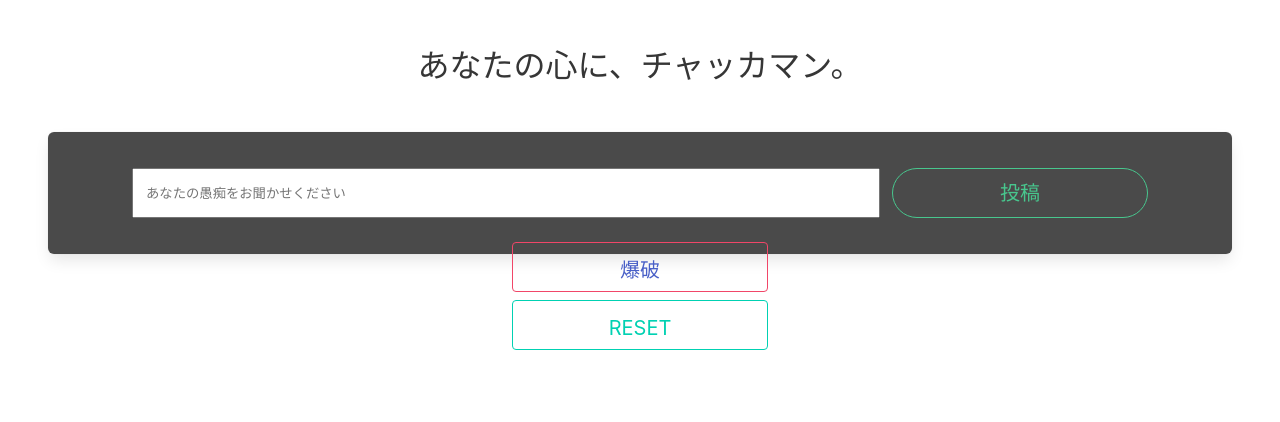
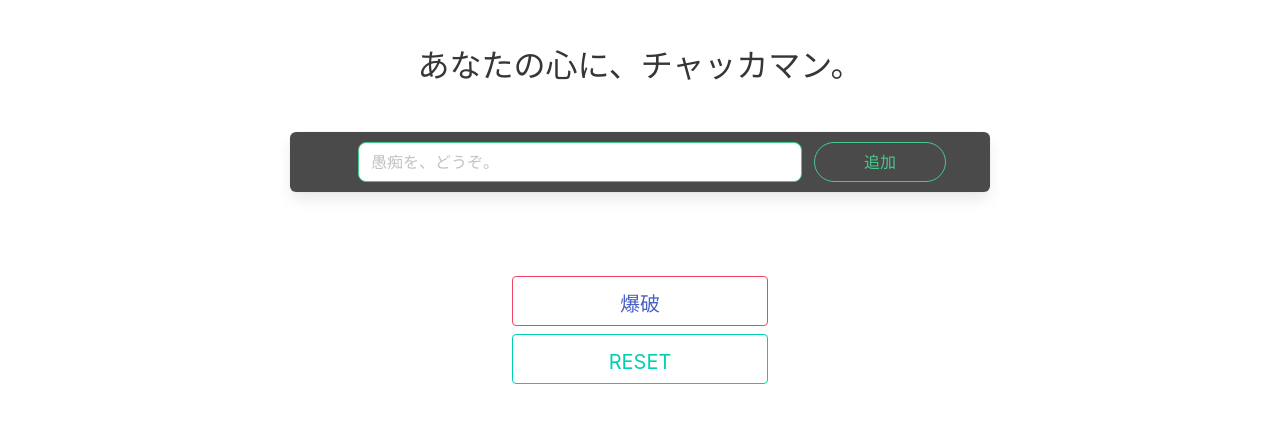
Before and after one commit to Takumikimura1899/2021Hackday_TEAM-AttoutekiNekoha_React-App, a React (Create React App) app: page / in a window 1280 px wide. Shown: the top 422 px of the page. Built offline with nearby package versions, Linux system fonts and the light colour scheme.

Commit message:
コンフリクト解消

```diff
--- a/src/components/organisms/PostComplain.jsx
+++ b/src/components/organisms/PostComplain.jsx
@@ -34,44 +34,22 @@
 
   return (
     <section>
-        <section className="section box has-background-grey-dark box-radius-3">
-          <form
-            action="submit"
-            onSubmit={handleSubmit}
-            className="field columns is-grouped is-grouped-centered"
-          >
-            <input
-              type="text"
-              value={text}
-              onChange={onChange}
-              placeholder="あなたの愚痴をお聞かせください"
-              className="column ml-6 "
-            />
-            <button
-              type="submit"
-              value="追加"
-              onSubmit={(e) => e.preventDefault()}
-              className="ml-3 mr-5 button is-success is-outlined is-outlined is-medium is-rounded"
-            >
-              投稿
-            </button>
+      <div className="form-size section box has-background-grey-dark is-flex is-justify-content-center m-auto">
+        <form action="submit" onSubmit={handleSubmit} className="field columns is-flex is-vcentered">
+          <input type="text" value={text} onChange={onChange} placeholder="愚痴を、どうぞ。"className="input column ml-6 is-success"/>
+          <button value="追加" onSubmit={(e) => e.preventDefault()}  type="submit" className="postBtn ml-3 mr-5 button is-success is-outlined is-normal is-rounded">追加</button>
         </form>
-        </section>
+      </div>
 
+      <section className="section">
         <div className="posts">
-    <div className="columns text is-grouped is-flex is-justify-content-center is-vcentered is-centered">
+          <div className="columns text is-grouped is-flex is-flex-wrap-wrap is-flex-direction-column is-align-items-center is-centered">
             {localStorageContents.map((todo) => {
-        return (
-          <p
-            className="box column is-5 ml-6 has-text-centered mb-2 mr-1"
-            key={todo.id}
-          >
-            {todo.value}
-          </p>
-        );
+              return <p className="box column is-5 has-text-centered mb-2 is-full" key={todo.id}>{todo.value}</p>;
             })}
           </div>
         </div>
+      </section>
 
   </section>
   );
```
Lines whose indentation alone changed are shown as unchanged.
